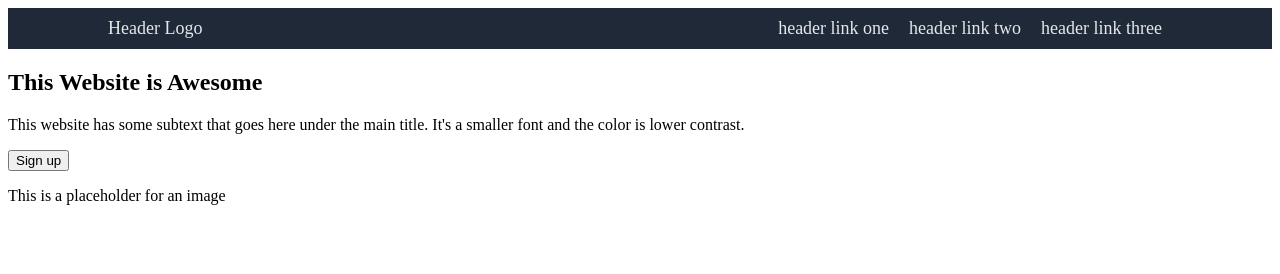
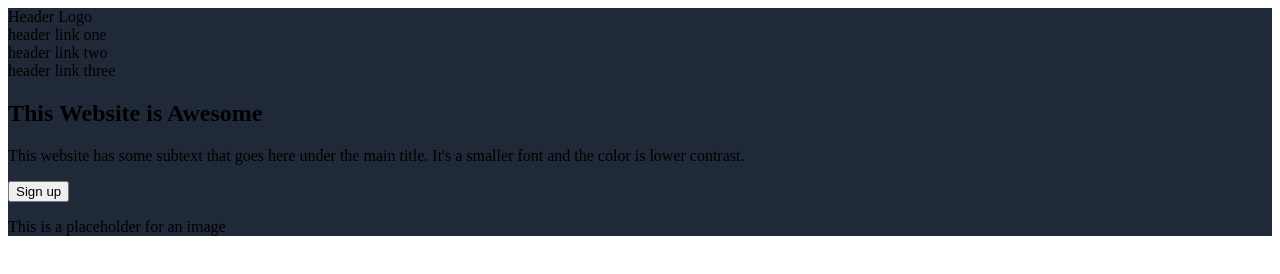
Before and after one commit to CrumpetCoding/odin-landing-page, a plain HTML site: page index.html in a window 1280 px wide. Drawn offline with Linux system fonts and the light colour scheme.

Commit message:
Add new div to contain all top page elements and removed CSS styles

```diff
--- a/index.html
+++ b/index.html
@@ -6,6 +6,8 @@
         <title></title>
     </head>
     <body>
+        <div class="container-top">
+
             <div class="header">
                 <div class="logo">Header Logo</div>
 
@@ -23,5 +25,7 @@
                     <p>This is a placeholder for an image</p>
             </div>
 
+        </div>
+
     </body>
 </html>
--- a/style.css
+++ b/style.css
@@ -1,22 +1,3 @@
-.header {
-    display: flex;
-    flex: 1;
-    justify-content: flex-end;
+.container-top {
     background-color: #1f2937;
-    padding-left: 100px;
-    padding-right: 100px;
 }
-
-.header .logo {
-    display: flex;
-    flex: 1;
-    align-items: center;
-    font-size: 18px;
-    color: #e5e7eb;
-}
-
-.header .link {
-    padding: 10px;
-    font-size: 18px;
-    color: #e5e7eb;
-}
```
Lines whose indentation alone changed are shown as unchanged.
